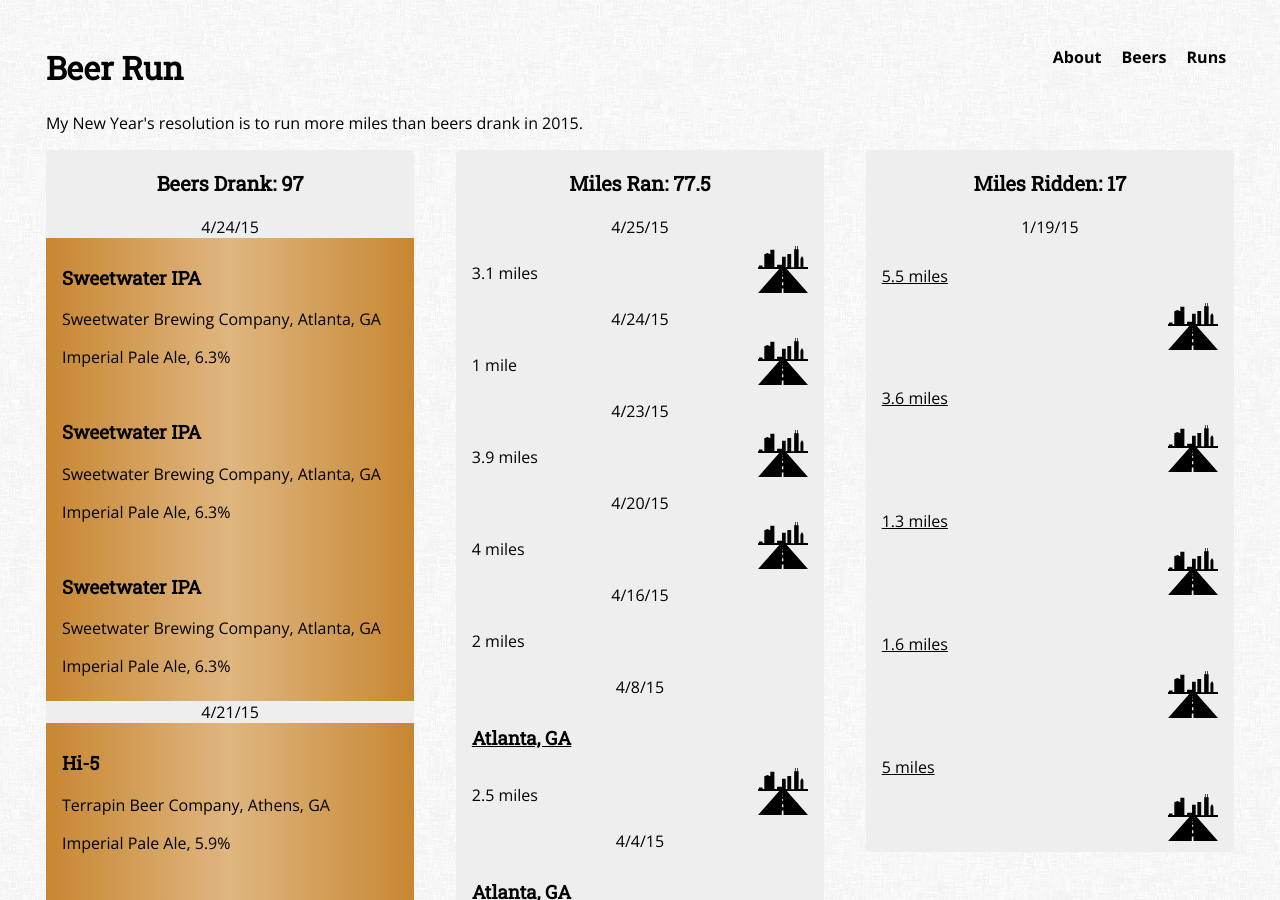
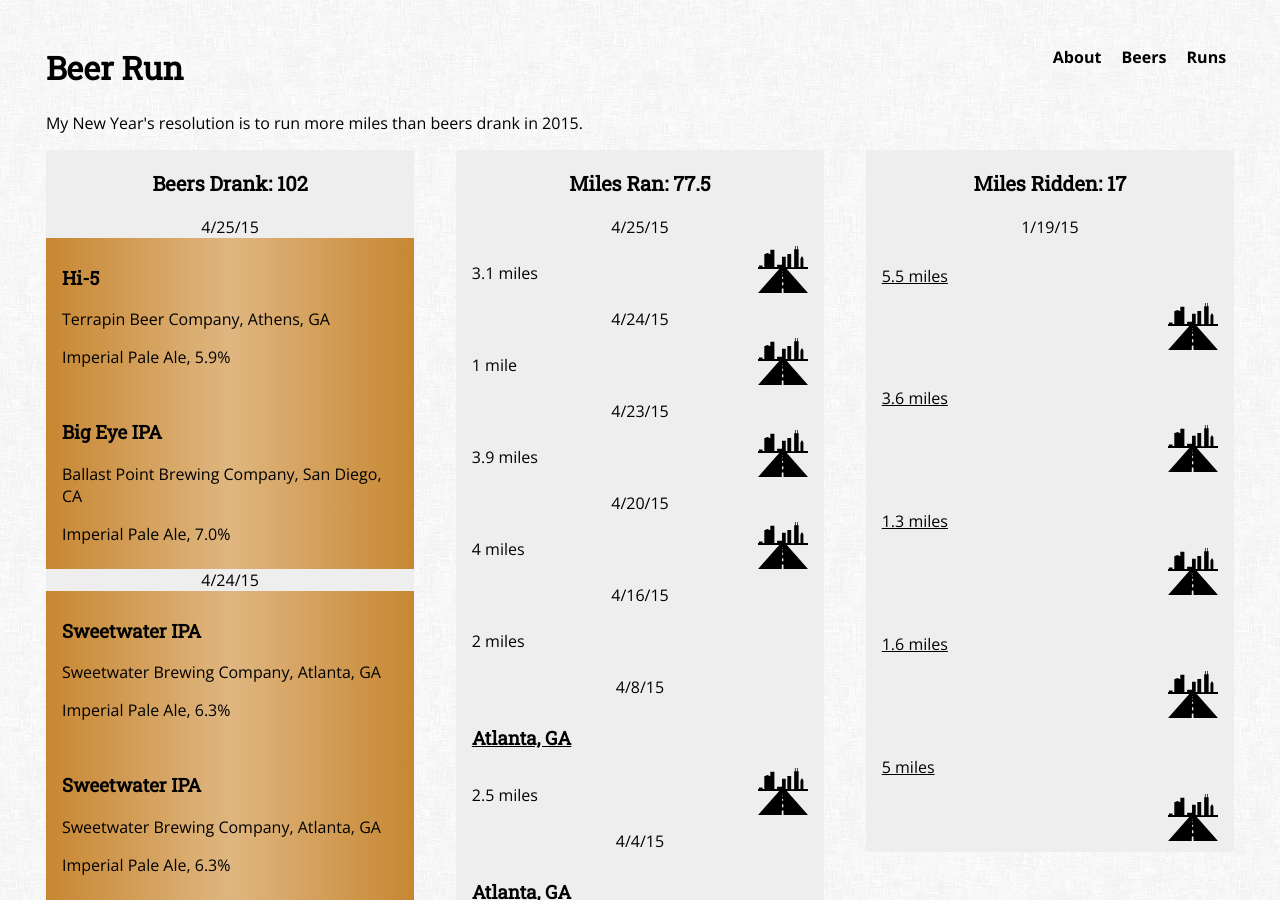
Before and after one commit to rhewitt22/beer-run, a Jekyll site: the page built from index.html, in a window 1280 px wide and 900 px high. Built offline with Jekyll 4.4.1, drawn with Linux system fonts in a browser that asks for light colours; nearby versions of some CDN libraries.

Commit message:
added beer

```diff
--- a/_data/beer-glossary.yml
+++ b/_data/beer-glossary.yml
@@ -1,3 +1,9 @@
+- name: Hop Hunter
+  brewery: Sierra Nevada Brewing Company
+  location: "Chico, CA"
+  style: Imperial Pale Ale
+  abv: 6.2
+
 - name: Hi-5
   brewery: Terrapin Beer Company
   location: "Athens, GA"
```
Also changed, not shown: _data/beer.yml (+15 -0 lines).
